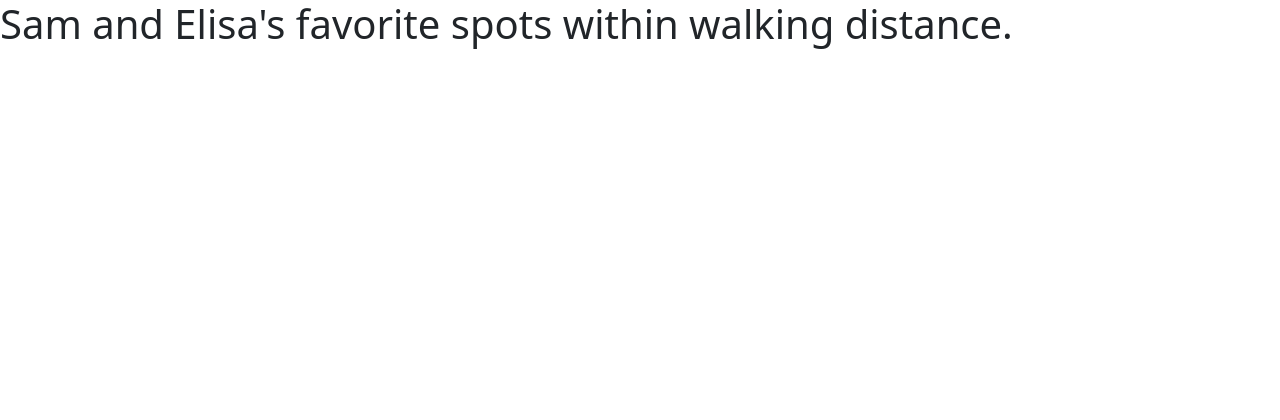
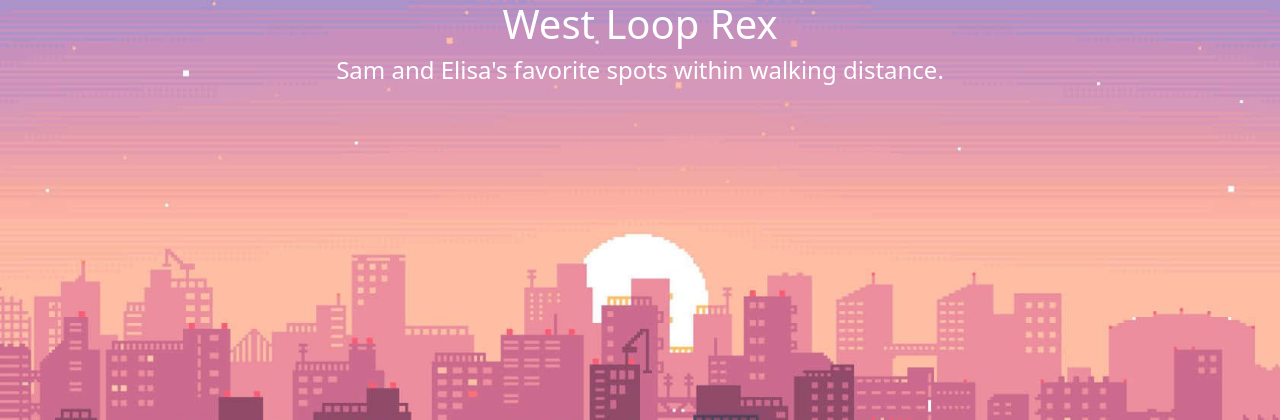
Before and after one commit to samlarson94/west-loop-recs, a Django app: page / in a window 1280 px wide. Shown: the top 420 px of the page. Run offline with Django 4.2, Linux system fonts and the light colour scheme; data that the repository does not hold is empty; some libraries are stand-ins or nearby versions.

Commit message:
Adding bg and linking css.

```diff
--- a/brewery_map_project/brewery_map/templates/brewery_map/brewery_map.html
+++ b/brewery_map_project/brewery_map/templates/brewery_map/brewery_map.html
@@ -1,21 +1,30 @@
 {% load bootstrap5 %}
+{% load static %}
 <!DOCTYPE html>
 <html>
 <head>
     <title>Brewery Map</title>
     {% bootstrap_css %}
     {% bootstrap_javascript %}
+    {% comment %} <link rel="stylesheet" type="text/css" href="{% static 'brewery_map/styles.css' %}"> {% endcomment %}
+    <link rel="stylesheet" href="{% static 'brewery_map/styles.css' %}">
+
     <script src="https://maps.googleapis.com/maps/api/js?key={{API_KEY}}&callback=initMap" async defer></script>
 </head>
 <body>
     {% block bootstrap5_content %}
  {% comment %} <div id="map" style="height: 400px;"></div> {% endcomment %}
     {% comment %} <div class="custom-marker"> {% endcomment %}
-    <title>West Town Pub Crawl Rex"</title>
-        <h1>Sam and Elisa's favorite spots within walking distance.</h1>
-        <div class="container-fluid">
-            <div class="row justify-content-center">
-                <div class="col-md-6 mx-auto">
+<div class="container-fluid title">
+    <div class="row justify-content-center" style="text-align: center;">
+        <h1>West Loop Rex</h1>
+        <h4>Sam and Elisa's favorite spots within walking distance.</h4>
+    </div>
+</div>
+
+ <div class="container-fluid">
+    <div class="row justify-content-center">
+        <div class="col-md-6 mx-auto">
 
         {% for brewery in breweries %}
         <div class="card" style="width: 500px; margin:15px auto;">
--- /dev/null
+++ b/brewery_map_project/static/brewery_map/styles.css
@@ -0,0 +1,11 @@
+
+body {
+    background-image: url('/static/lofi-background.jpeg');
+    background-size: cover;
+    background-repeat: no-repeat;
+    background-attachment: fixed;
+}
+
+.title {
+    color: white;
+}
```
Also changed, not shown: brewery_map_project/brewery_map_project/settings.py (+5 -3 lines), brewery_map_project/static/lofi-background.jpeg (added).
